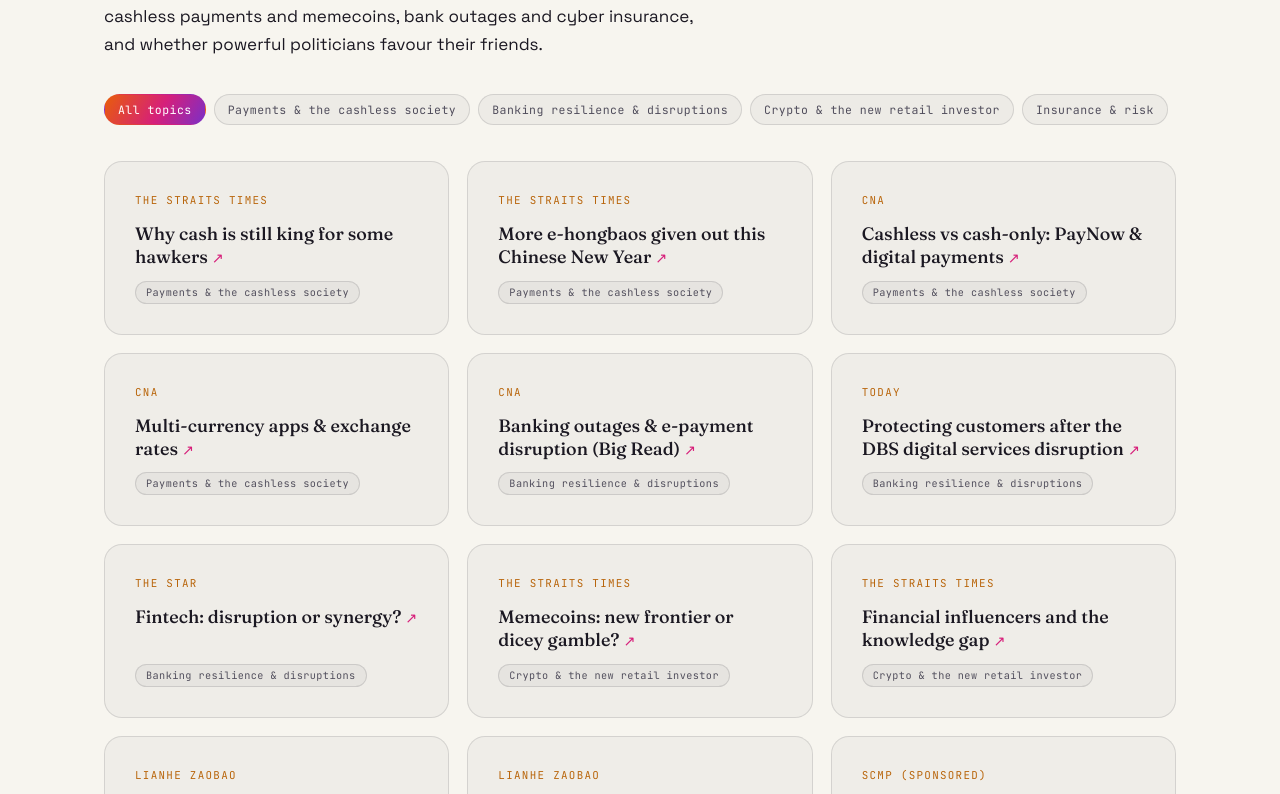
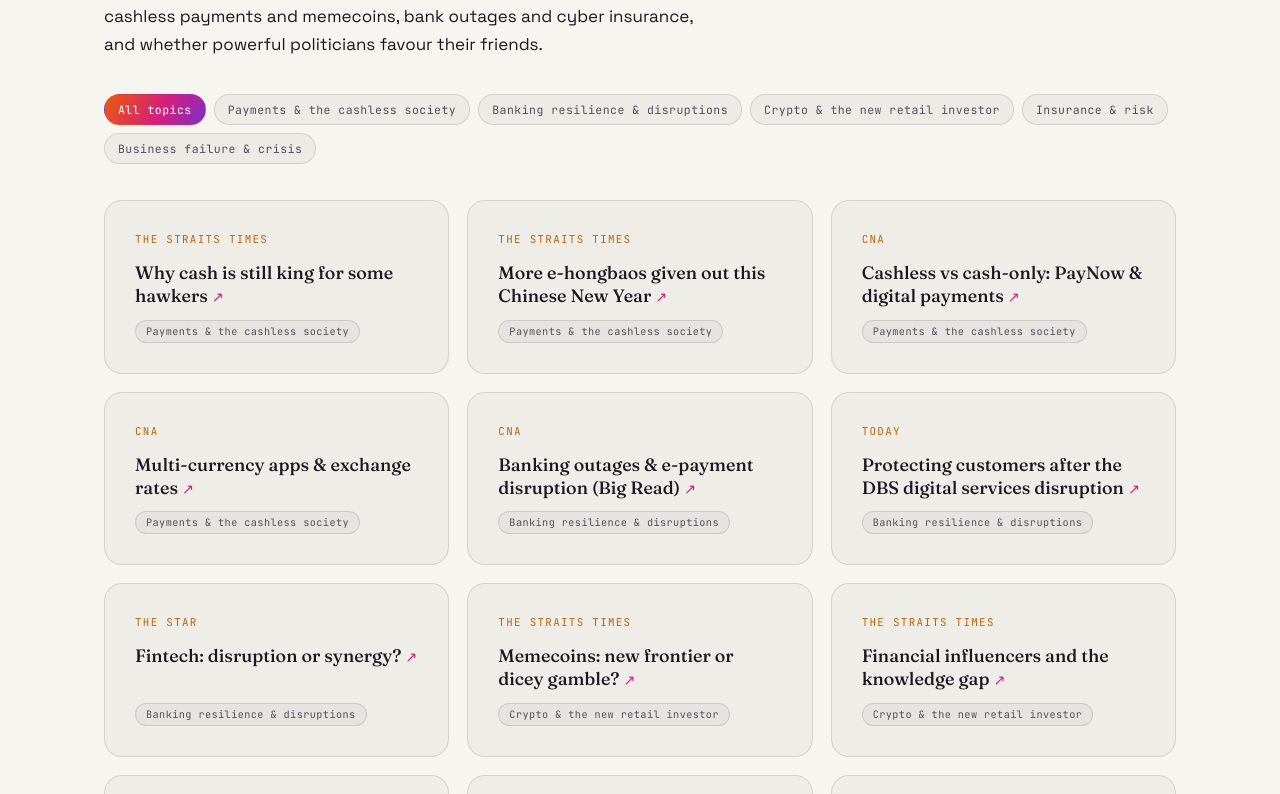
Before and after one commit to bizlytk2/per_web, a React (Vite) app: page / in a window 1280 px wide. Shown: the part 7126-7920 px from the top of the page. Built offline with nearby package versions, Linux system fonts and the light colour scheme.

Commit message:
Add op-ed under new Business failure & crisis topic

```diff
--- a/src/data.js
+++ b/src/data.js
@@ -249,6 +249,7 @@ export const mediaThemes = [
   'Banking resilience & disruptions',
   'Crypto & the new retail investor',
   'Insurance & risk',
+  'Business failure & crisis',
 ]
 
 export const commentary = [
@@ -274,6 +275,9 @@ export const commentary = [
   { label: 'Is pet insurance worth paying for?', outlet: 'The Straits Times', theme: 'Insurance & risk', url: 'https://www.straitstimes.com/singapore/the-truth-about-coverage-is-pet-insurance-worth-paying-for' },
   { label: 'Pet insurance demand still rising, but growth may be losing bite', outlet: 'The Business Times', theme: 'Insurance & risk', url: 'https://www.businesstimes.com.sg/opinion-features/pet-insurance-demand-still-rising-growth-may-be-losing-bite' },
   { label: 'CrowdStrike meltdown may shore up cyber insurance premiums', outlet: 'Insurance Asia', theme: 'Insurance & risk', url: 'https://insuranceasia.com/insurance/exclusive/crowdstrike-meltdown-may-shore-cyber-insurance-premiums' },
+
+  // Business failure & crisis
+  { label: 'The kindest thing you can do for a failing business is close it', outlet: 'The Straits Times', theme: 'Business failure & crisis', url: 'https://bizbeat.nus.edu.sg/thought-leadership/article/the-kindest-thing-you-can-do-for-a-failing-business-is-close-it/' },
 ]
 
 // Coverage of the research itself — distinct from op-ed commentary.
--- a/src/i18n.js
+++ b/src/i18n.js
@@ -188,7 +188,7 @@ export const L = {
       intro: '精选评论，聚焦人们真正面对的金钱问题——无现金支付与迷因币、银行宕机与网络保险，以及位高权重的政客是否会偏袒自己的朋友。',
       allTopics: '全部主题', researchInPress: '研究见诸媒体', pressSub: '当研究本身成为新闻。',
     },
-    themes: { 'Payments & the cashless society': '支付与无现金社会', 'Banking resilience & disruptions': '银行韧性与中断', 'Crypto & the new retail investor': '加密货币与新一代散户', 'Insurance & risk': '保险与风险' },
+    themes: { 'Payments & the cashless society': '支付与无现金社会', 'Banking resilience & disruptions': '银行韧性与中断', 'Crypto & the new retail investor': '加密货币与新一代散户', 'Insurance & risk': '保险与风险', 'Business failure & crisis': '企业失败与危机' },
     service: { leadership: '学术与项目领导', committees: '服务与委员会', referee: '匿名审稿', grants: '科研与教学资助' },
     grantRole: { Collaborator: '合作者', 'Co-PI': '共同负责人' },
     leadershipRoles: [
```
Also changed, not shown: vite.config.js.timestamp-1782966980140-c0a60b1b80075.mjs (added, +11 -0 lines).
